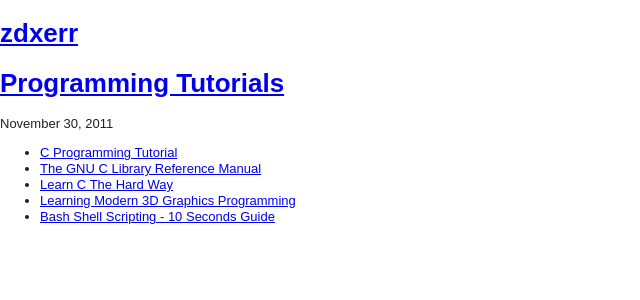
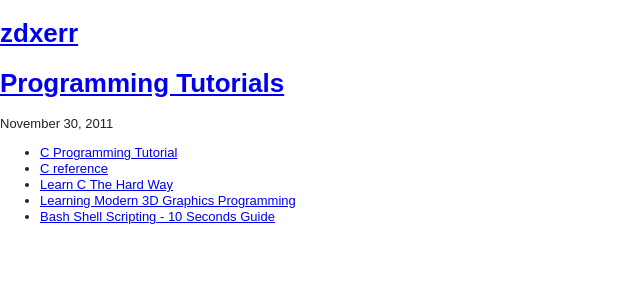
Before and after one commit to zdxerr/zdxerr.github.com, a Jekyll site: the page built from _posts/2011-11-30-programming-tutorials.markdown, in a window 1280 px wide. Shown: the top 300 px of the page, without its empty margins (0-640 px from the left). Built offline with Jekyll 4.4.1, drawn with Linux system fonts in a browser that asks for light colours; nearby versions of some CDN libraries; Markdown is read by kramdown in place of the engine named in the settings.

Commit message:
Changed some links.

```diff
--- a/_posts/2011-11-20-paleo-blogs.markdown
+++ b/_posts/2011-11-20-paleo-blogs.markdown
@@ -5,4 +5,3 @@ categories: [links, nutrition, paleo, blogs]
 ---
 
 - [Nom Nom Paleo](http://nomnompaleo.com/)
-- [The Food Lovers' Primal Palate](http://www.primal-palate.com/)
--- a/_posts/2011-11-30-programming-tutorials.markdown
+++ b/_posts/2011-11-30-programming-tutorials.markdown
@@ -5,7 +5,7 @@ categories: [links, development]
 ---
 
 - [C Programming Tutorial](http://randu.org/tutorials/c/)
-- [The GNU C Library Reference Manual](http://www.gnu.org/software/libc/manual/html_node/index.html)
+- [C reference](http://en.cppreference.com/w/c)
 - [Learn C The Hard Way](http://c.learncodethehardway.org/book/)
 - [Learning Modern 3D Graphics Programming](http://www.arcsynthesis.org/gltut/index.html)
 - [Bash Shell Scripting - 10 Seconds Guide](http://www.aboutlinux.info/2005/10/10-seconds-guide-to-bash-shell.html)
--- a/_posts/2012-01-28-cooking.markdown
+++ b/_posts/2012-01-28-cooking.markdown
@@ -5,5 +5,5 @@ categories: [links, cooking]
 ---
 
 - [foodgawker](http://foodgawker.com/)
+- [chowstalker](http://www.chowstalker.com/)
 - [Stella Culinary](http://www.stellaculinary.com/)
-- [chowstalker](http://www.chowstalker.com/)
```
